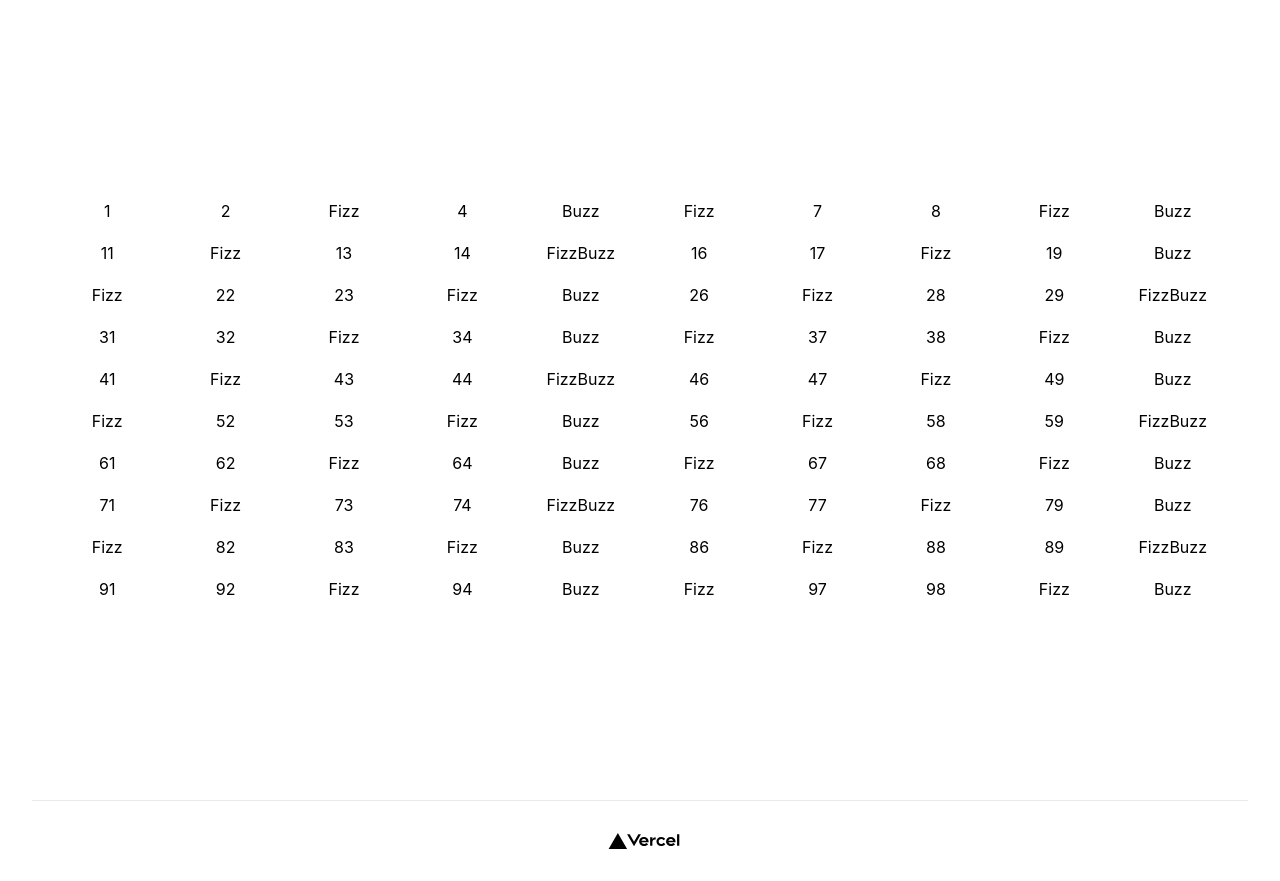
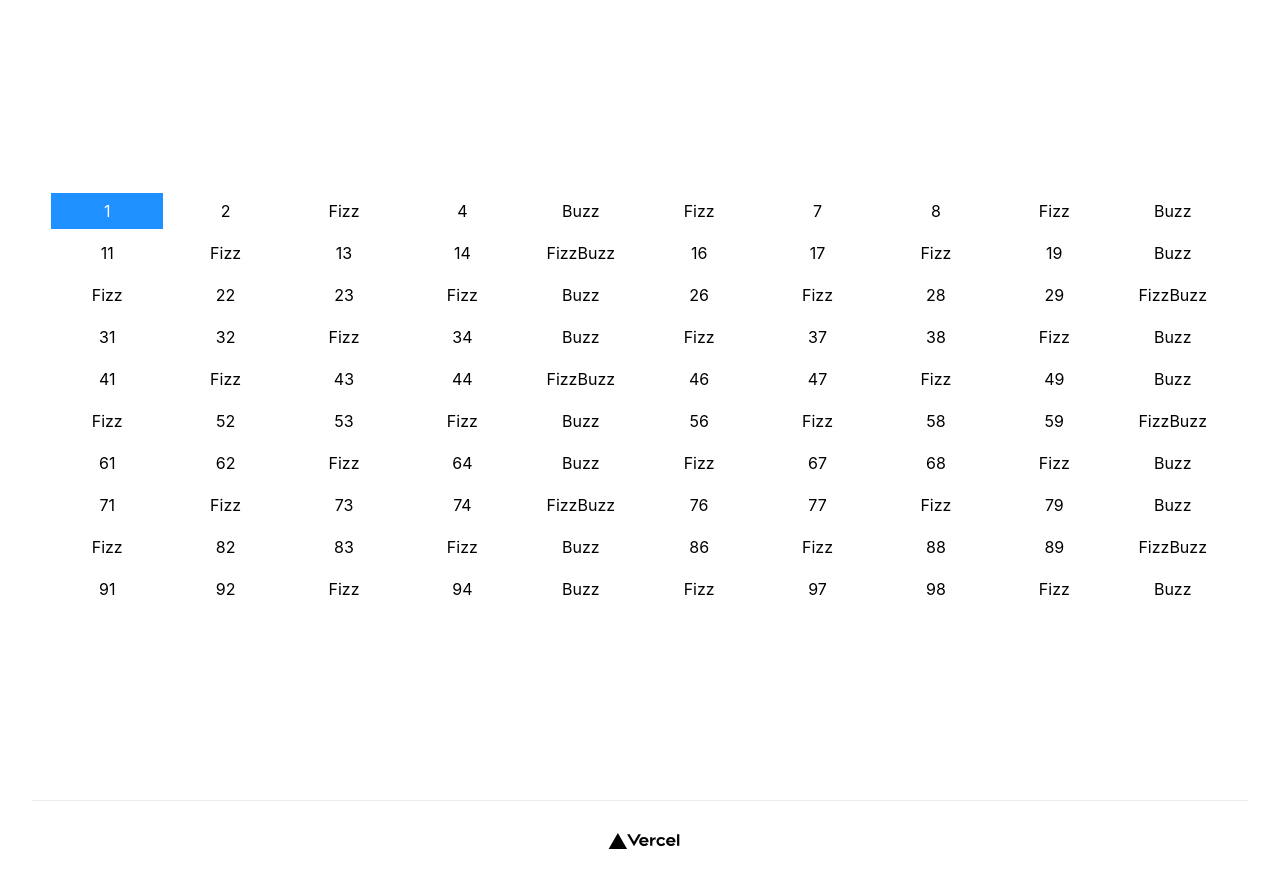
Before and after one commit to jam65st/interviewnext-js, a Next.js app: page / in a window 1280 px wide. In both pictures the pointer is over the item 107 px from the left and 211 px from the top of the page. Built offline with nearby package versions, Linux system fonts and the light colour scheme.

Commit message:
styl: Put in list with 10 elements per row

```diff
--- a/styles/Home.module.css
+++ b/styles/Home.module.css
@@ -26,6 +26,12 @@
   border: 1px solid rgba(255, 255, 255, .1);
   text-align: center;
   overflow: hidden;
+  cursor: not-allowed;
+}
+.main ul > li:hover {
+  border-color: rgba(255, 255, 255, 1);
+  color: rgba(255, 255, 255, 1);
+  background-color: dodgerblue;
 }
 
 .footer {
```
